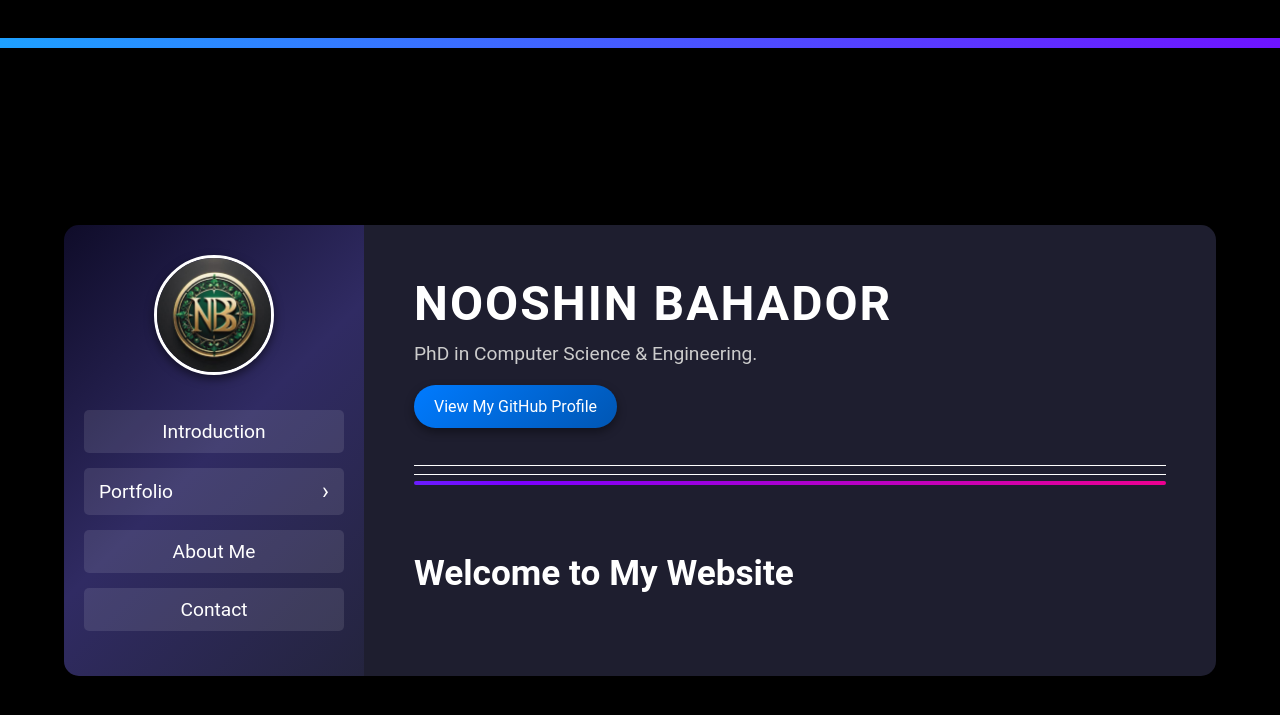
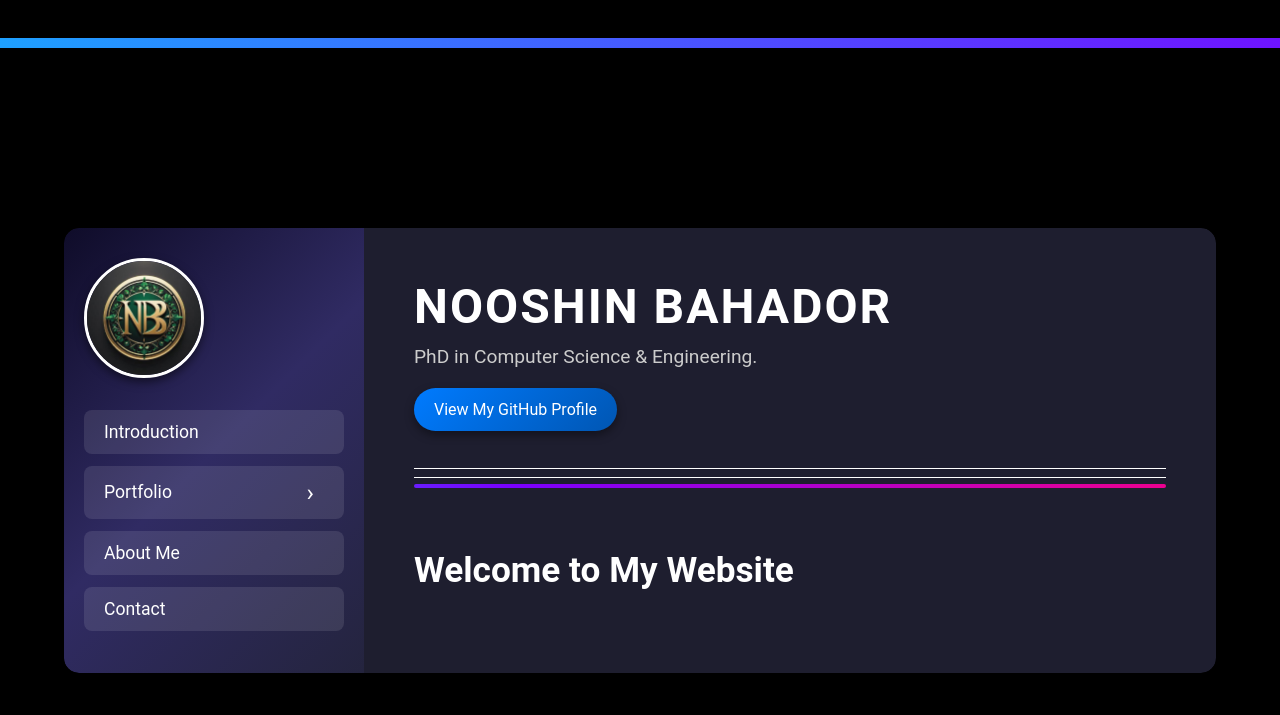
Before and after one commit to nbahador/nbahador.github.io, a Jekyll site: the page built from index.md, in a window 1280 px wide. Shown: the top 715 px of the page. Built offline with Jekyll 4.4.1, drawn with Linux system fonts in a browser that asks for light colours.

Commit message:
Update default.html

```diff
--- a/_layouts/default.html
+++ b/_layouts/default.html
@@ -41,7 +41,9 @@
       padding: 30px 20px;
       display: flex;
       flex-direction: column;
-      align-items: center;
+      align-items: flex-start;
+      border-radius: 15px 0 0 15px;
+      box-shadow: 4px 0 10px rgba(0, 0, 0, 0.3);
     }
 
     .sidebar img {
@@ -59,21 +61,21 @@
 
     .sidebar a {
       display: block;
-      text-align: center;
+      text-align: left;
       color: #fff;
       text-decoration: none;
-      font-size: 1.2em;
-      margin: 15px 0;
-      padding: 10px 15px;
+      font-size: 1.1em;
+      margin: 12px 0;
+      padding: 12px 20px;
       background: rgba(255, 255, 255, 0.1);
-      border-radius: 5px;
+      border-radius: 8px;
       transition: all 0.3s ease-in-out;
       width: 100%; /* Make all links take up the full width */
     }
 
     .sidebar a:hover {
-      background: rgba(255, 255, 255, 0.3);
-      transform: scale(1.05);
+      background: rgba(255, 255, 255, 0.2);
+      transform: translateX(5px);
     }
 
     /* Dropdown container */
@@ -86,13 +88,18 @@
       display: flex;
       justify-content: space-between;
       align-items: center;
+      padding-right: 30px; /* Space for the arrow icon */
     }
 
     /* Arrow icon for dropdown */
     .dropdown .arrow {
-      margin-left: 10px;
-      font-size: 1.2em;
+      font-size: 1.4em;
+      color: #fff;
       transition: transform 0.3s ease-in-out;
+    }
+
+    .dropdown:hover .arrow {
+      transform: rotate(90deg);
     }
 
     /* Dropdown content */
@@ -100,25 +107,28 @@
       display: none;
       position: absolute;
       top: 100%;
-      right: 0;
+      left: 0;
       background-color: #333;
-      min-width: 200px; /* Set a fixed width for the dropdown */
+      min-width: 250px; /* Set a fixed width for the dropdown */
       z-index: 1;
-      border-radius: 5px;
+      border-radius: 10px;
       box-shadow: 0 8px 20px rgba(0, 0, 0, 0.7);
+      opacity: 0;
+      transition: opacity 0.3s ease-in-out;
     }
 
     .dropdown:hover .dropdown-content {
       display: block;
+      opacity: 1;
     }
 
     .dropdown-content a {
       color: #fff;
-      padding: 10px 15px;
+      padding: 15px 20px;
       text-decoration: none;
       display: block;
       border-bottom: 1px solid #444;
-      transition: background-color 0.3s ease;
+      transition: background-color 0.3s ease, padding-left 0.2s ease;
     }
 
     .dropdown-content a:last-child {
@@ -127,6 +137,7 @@
 
     .dropdown-content a:hover {
       background-color: rgba(255, 255, 255, 0.2);
+      padding-left: 30px; /* Indent on hover for a smooth effect */
     }
 
     .content {
@@ -136,6 +147,7 @@
       display: flex;
       flex-direction: column;
       justify-content: space-between;
+      border-radius: 0 15px 15px 0;
     }
 
     header {
@@ -285,13 +297,16 @@
       <img src="{{ site.logo | relative_url }}" alt="Logo">
       <nav>
         <a href="#intro">Introduction</a>
+
+        <!-- Dropdown for Portfolio -->
         <div class="dropdown">
-          <a href="{{ site.baseurl }}/portfolio">Portfolio <span class="arrow">›</span></a> <!-- Portfolio link with arrow icon -->
+          <a href="{{ site.baseurl }}/portfolio">Portfolio <span class="arrow">›</span></a>
           <div class="dropdown-content">
             <a href="{{ site.baseurl }}/portfolio/sql">SQL</a>
             <a href="{{ site.baseurl }}/portfolio/sql/unit-testing-tsqlt-azure-data-studio">Unit Testing (tSQLt & Azure Data Studio)</a>
           </div>
         </div>
+
         <a href="#about">About Me</a>
         <a href="#contact">Contact</a>
       </nav>
```
